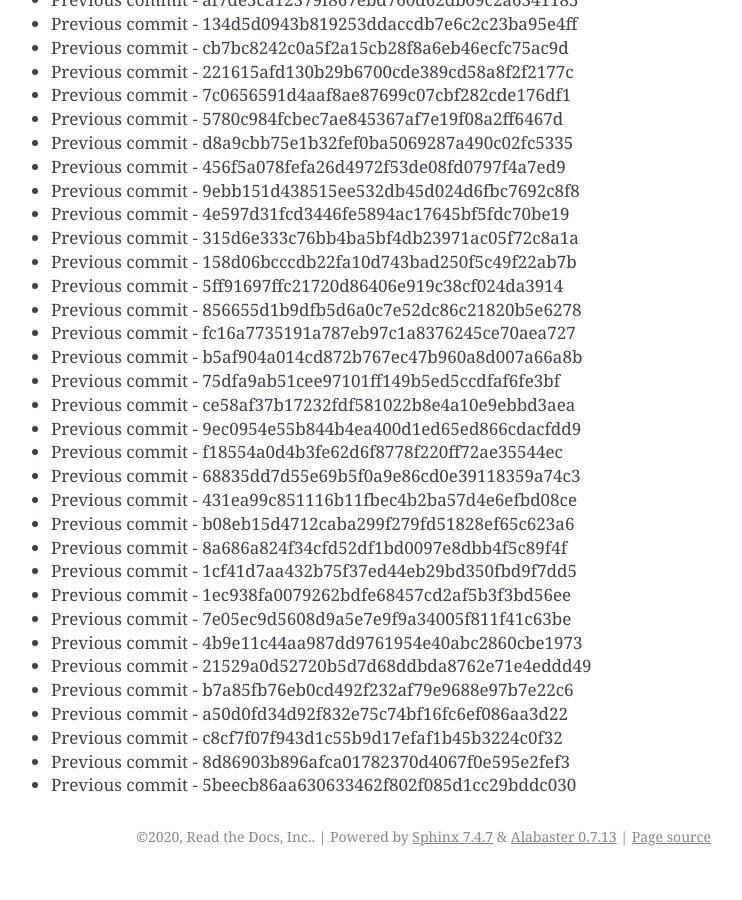
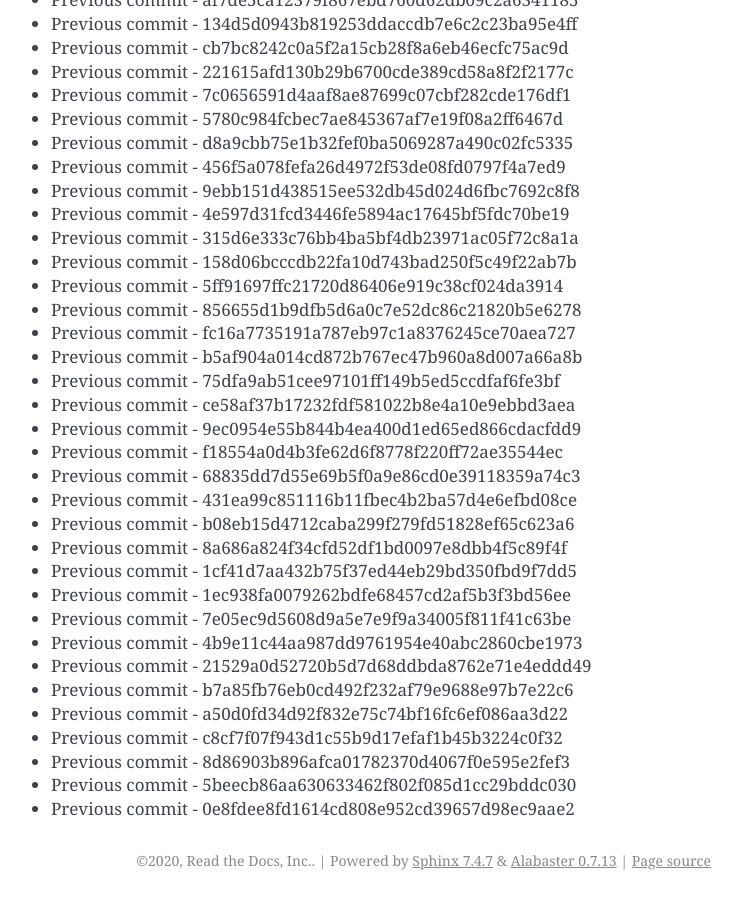
Before and after one commit to readthedocs/rtd-git-stresstest, a Sphinx documentation site: the page built from docs/updates.rst, in a window 1280 px wide and 900 px high, scrolled down 30806 px. Shown: the whole window, without its empty margins (399-1141 px from the left). Built offline with Sphinx 7.4.7, drawn with Linux system fonts in a browser that asks for light colours; before the commit the page ends 31682 px from its top, so only the background shows below that.

Commit message:
Generating commit from previous: 0e8fdee8fd1614cd808e952cd39657d98ec9aae2

```diff
--- a/docs/updates.rst
+++ b/docs/updates.rst
@@ -1326,3 +1326,4 @@ It can be tested for any performance characteristics.
 * Previous commit - c8cf7f07f943d1c55b9d17efaf1b45b3224c0f32
 * Previous commit - 8d86903b896afca01782370d4067f0e595e2fef3
 * Previous commit - 5beecb86aa630633462f802f085d1cc29bddc030
+* Previous commit - 0e8fdee8fd1614cd808e952cd39657d98ec9aae2
```
